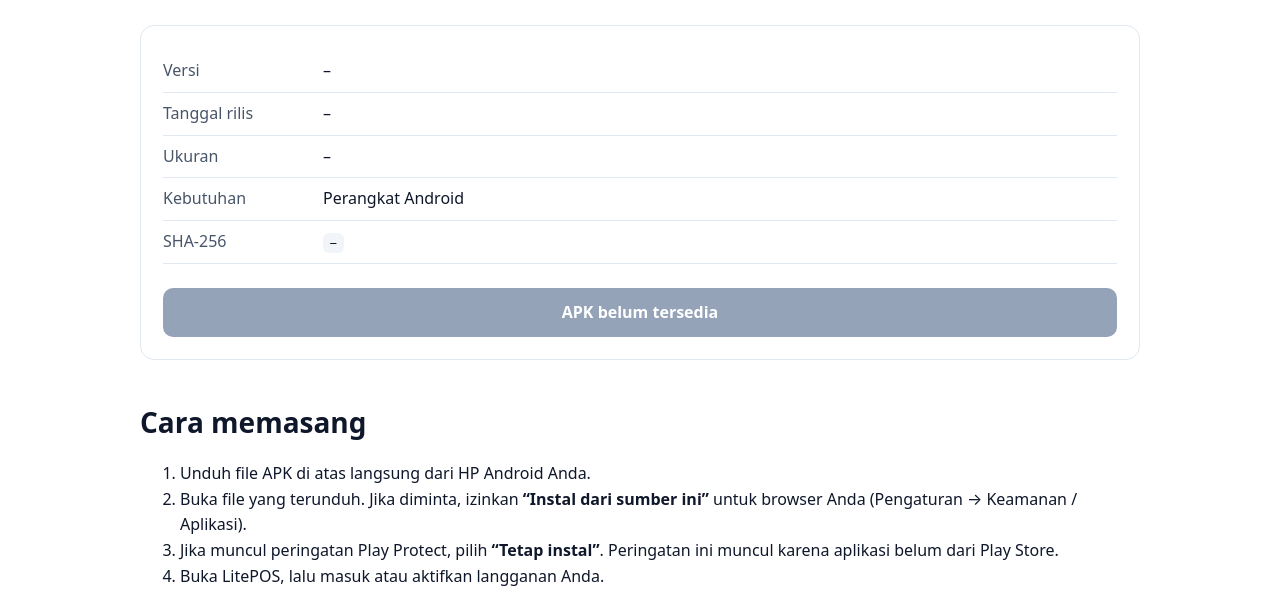
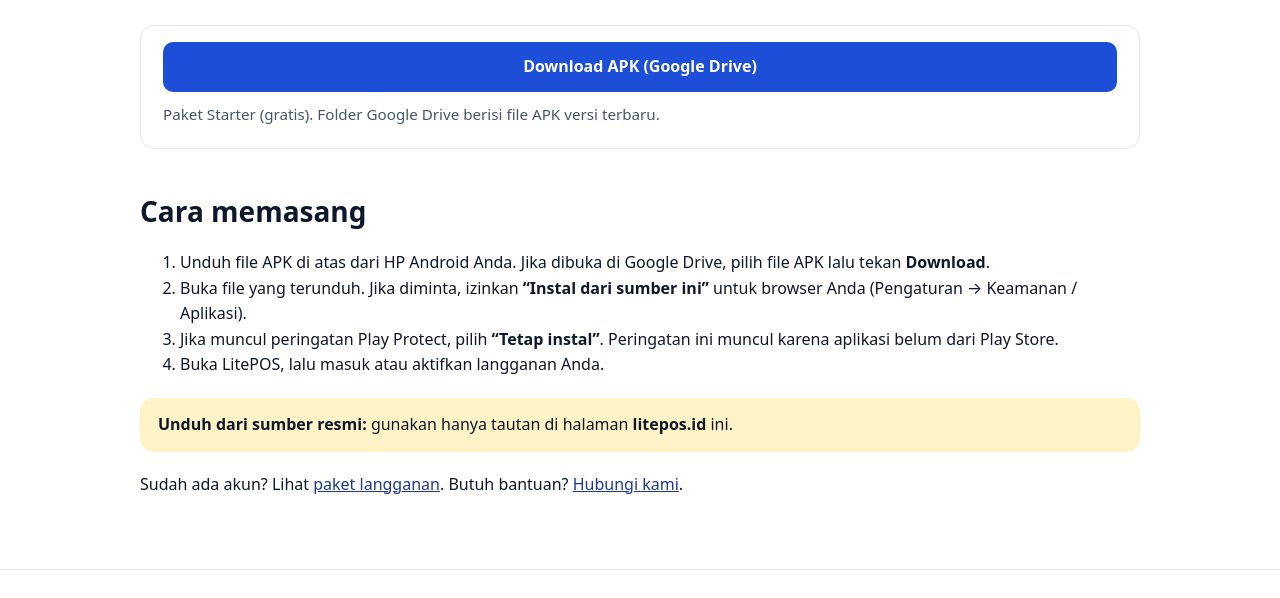
Before and after one commit to abrahamyada24/webandroid-pos-demo, a plain HTML site: page download.html in a window 1280 px wide. Shown: the part 202-800 px from the top of the page. Drawn offline with Linux system fonts and the light colour scheme; no server answers.

Commit message:
Download Starter: arahkan ke folder Google Drive (#5)
Claude-Session: https://claude.ai/code/session_01WNkuQsW3gjTrvPdQ19Byxb

Co-authored-by: Claude <noreply@anthropic.com>

```diff
--- a/download.html
+++ b/download.html
@@ -18,24 +18,25 @@
   <p class="lead">Saat ini aplikasi belum tersedia di Google Play Store dan dibagikan langsung dalam bentuk file APK.</p>
 
   <div class="card">
-    <table class="meta">
+    <table class="meta" id="info" hidden>
       <tr><td>Versi</td><td id="v">–</td></tr>
       <tr><td>Tanggal rilis</td><td id="d">–</td></tr>
       <tr><td>Ukuran</td><td id="s">–</td></tr>
       <tr><td>Kebutuhan</td><td>Perangkat Android</td></tr>
       <tr><td>SHA-256</td><td><code id="h">–</code></td></tr>
     </table>
-    <a class="btn" id="dl" href="#" aria-disabled="true">APK belum tersedia</a>
+    <a class="btn" id="dl" href="https://drive.google.com/drive/folders/1FvF0e-snbGzUPaV5aKZroDP2Maiw35Xa?usp=drive_link" target="_blank" rel="noopener">Download APK (Google Drive)</a>
+    <p class="sub" style="margin-top:10px">Paket Starter (gratis). Folder Google Drive berisi file APK versi terbaru.</p>
   </div>
 
   <h2 style="margin-top:40px">Cara memasang</h2>
   <ol>
-    <li>Unduh file APK di atas langsung dari HP Android Anda.</li>
+    <li>Unduh file APK di atas dari HP Android Anda. Jika dibuka di Google Drive, pilih file APK lalu tekan <b>Download</b>.</li>
     <li>Buka file yang terunduh. Jika diminta, izinkan <b>“Instal dari sumber ini”</b> untuk browser Anda (Pengaturan → Keamanan / Aplikasi).</li>
     <li>Jika muncul peringatan Play Protect, pilih <b>“Tetap instal”</b>. Peringatan ini muncul karena aplikasi belum dari Play Store.</li>
     <li>Buka LitePOS, lalu masuk atau aktifkan langganan Anda.</li>
   </ol>
-  <div class="notice"><b>Cek keaslian file:</b> bandingkan SHA-256 file yang Anda unduh dengan nilai di atas. Unduh hanya dari <b>litepos.id</b>.</div>
+  <div class="notice"><b>Unduh dari sumber resmi:</b> gunakan hanya tautan di halaman <b>litepos.id</b> ini.</div>
   <p>Sudah ada akun? Lihat <a href="harga.html">paket langganan</a>. Butuh bantuan? <a href="kontak.html">Hubungi kami</a>.</p>
 </div></section></main>
 
@@ -51,7 +52,8 @@ fetch('downloads/latest.json',{cache:'no-store'}).then(r=>r.ok?r.json():Promise.
   set('v',j.version);set('d',j.date);set('h',j.sha256);
   set('s',(j.size_bytes/1048576).toFixed(1)+' MB');
   const a=document.getElementById('dl');
-  a.href=j.file;a.setAttribute('download','');a.removeAttribute('aria-disabled');
+  document.getElementById('info').hidden=false;
+  a.href=j.file;a.removeAttribute('target');a.setAttribute('download','');
   a.textContent='Download APK v'+j.version;
 }).catch(()=>{});
 </script>
```
